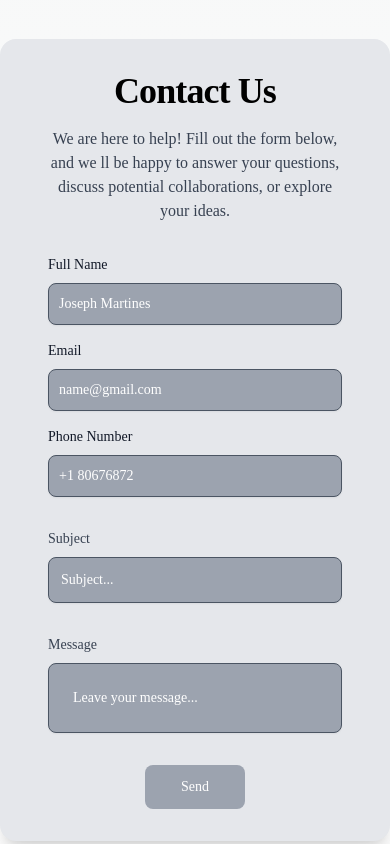
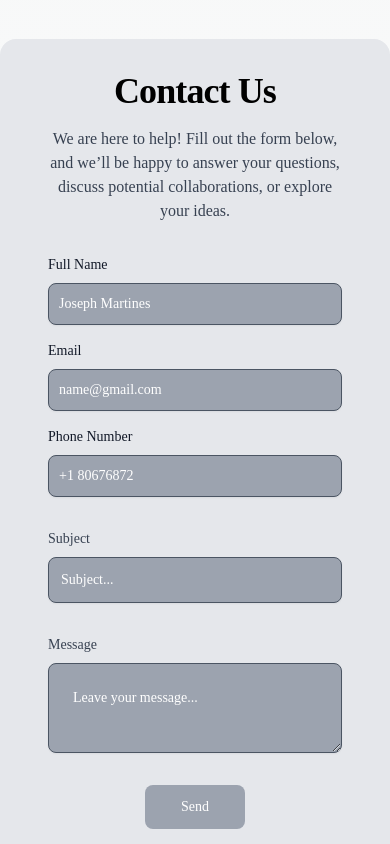
Before and after one commit to franmartos11/VisualPeephole, a Next.js app: page /bim in a window 390 px wide. Shown: the part 5320-6164 px from the top of the page. Built offline with nearby package versions, Linux system fonts and the light colour scheme; a web font is replaced by a local one.

Commit message:
changes add service for emails

```diff
--- a/package.json
+++ b/package.json
@@ -17,6 +17,7 @@
     "cobe": "^0.6.3",
     "framer-motion": "^11.3.28",
     "next": "14.2.5",
+    "nodemailer": "^6.9.16",
     "react": "^18",
     "react-dom": "^18",
     "tailwind-merge": "^2.5.2",
@@ -25,6 +26,7 @@
   },
   "devDependencies": {
     "@types/node": "^20",
+    "@types/nodemailer": "^6.4.16",
     "@types/react": "^18",
     "@types/react-dom": "^18",
     "eslint": "^8",
--- a/src/app/Components/Forms/Form.tsx
+++ b/src/app/Components/Forms/Form.tsx
@@ -1,89 +1,132 @@
-export default function Form() {
+'use client'
+import { useState, ChangeEvent, FormEvent } from 'react';
+
+type FormData = {
+  name: string;
+  email: string;
+  pn: string;
+  subject: string;
+  message: string;
+};
+
+export default function ContactForm() {
+  const [formData, setFormData] = useState<FormData>({
+    name: '',
+    email: '',
+    pn: '',
+    subject: '',
+    message: '',
+  });
+
+  const handleChange = (e: ChangeEvent<HTMLInputElement | HTMLTextAreaElement>) => {
+    const { name, value } = e.target;
+    setFormData((prev) => ({ ...prev, [name]: value }));
+  };
+
+  const handleSubmit = async (e: FormEvent<HTMLFormElement>) => {
+    e.preventDefault();
+
+    try {
+      const response = await fetch('/api/sendEmail', {
+        method: 'POST',
+        headers: {
+          'Content-Type': 'application/json',
+        },
+        body: JSON.stringify(formData),
+      });
+
+      if (response.ok) {
+        alert('Correo enviado exitosamente');
+        setFormData({ name: '', email: '', pn: '', subject: '', message: '' });
+      } else {
+        alert('Hubo un problema al enviar el correo');
+      }
+    } catch (error) {
+      console.error(error);
+      alert('Error al enviar el correo');
+    }
+  };
+
   return (
-        <section className=" pt-[5rem] pb-[3rem] gowun-batang-regular">
+    <section className="pt-[5rem] pb-[3rem] gowun-batang-regular">
       <div className="py-[2rem] lg:py-16 px-[3rem] mx-auto max-w-screen-md bg-gray-200 rounded-[1rem] shadow-xl">
-                <h2 className="mb-4 text-4xl tracking-tight font-extrabold text-black text-center ">
+        <h2 className="mb-4 text-4xl tracking-tight font-extrabold text-black text-center">
           Contact Us
         </h2>
         <p className="mb-8 lg:mb-16 font-light text-center text-gray-700 sm:text-xl">
-                    We are here to help! Fill out the form below, and we ll be happy to answer your questions, discuss potential collaborations, or explore your ideas.
+          We are here to help! Fill out the form below, and we’ll be happy to answer your questions, discuss potential collaborations, or explore your ideas.
         </p>
-                <form
-                    action="https://formsubmit.co/298aa790e26e9bf9a4dee6437211f8e1"
-                    method="POST"
-                    className="space-y-8"
-                >
+        <form onSubmit={handleSubmit} className="space-y-8">
           <div className="-mx-2 md:items-center md:flex">
             <div className="flex-1 px-2">
-                            <label className="block mb-2 text-sm text-gray-900">
-                                Full Name
-                            </label>
+              <label className="block mb-2 text-sm text-gray-900">Full Name</label>
               <input
                 type="text"
-                                id="name"
                 name="name"
-                                className="shadow-sm  border   text-sm rounded-lg focus:ring-primary-500 focus:border-primary-500 block w-full p-2.5 bg-gray-400 border-gray-600 placeholder-white text-black focus:ring-primary-500 focus:border-primary-500 shadow-sm-light"
+                value={formData.name}
+                onChange={handleChange}
+                className="shadow-sm border text-sm rounded-lg focus:ring-primary-500 focus:border-primary-500 block w-full p-2.5 bg-gray-400 border-gray-600 placeholder-white text-black shadow-sm-light"
                 placeholder="Joseph Martines"
-                                required />
-
+                required
+              />
             </div>
 
             <div className="flex-1 px-2 mt-4 md:mt-0">
-                            <label className="block mb-2 text-sm text-gray-900">
-                                Email
-                            </label>
+              <label className="block mb-2 text-sm text-gray-900">Email</label>
               <input
                 type="email"
-                                id="email"
                 name="email"
-                                className="shadow-sm  border   text-sm rounded-lg focus:ring-primary-500 focus:border-primary-500 block w-full p-2.5 bg-gray-400 border-gray-600 placeholder-white text-black focus:ring-primary-500 focus:border-primary-500 shadow-sm-light"
-                                placeholder="name@gmail.com" />
+                value={formData.email}
+                onChange={handleChange}
+                className="shadow-sm border text-sm rounded-lg focus:ring-primary-500 focus:border-primary-500 block w-full p-2.5 bg-gray-400 border-gray-600 placeholder-white text-black shadow-sm-light"
+                placeholder="name@gmail.com"
+                required
+              />
             </div>
+
             <div className="flex-1 px-2 mt-4 md:mt-0">
-                            <label className="block mb-2 text-sm text-gray-900">
-                                Phone Number
-                            </label>
+              <label className="block mb-2 text-sm text-gray-900">Phone Number</label>
               <input
                 type="text"
-                                id="pn"
                 name="pn"
-                                className="shadow-sm  border   text-sm rounded-lg focus:ring-primary-500 focus:border-primary-500 block w-full p-2.5 bg-gray-400 border-gray-600 placeholder-white text-black focus:ring-primary-500 focus:border-primary-500 shadow-sm-light"
-                                placeholder="+1 80676872" />
+                value={formData.pn}
+                onChange={handleChange}
+                className="shadow-sm border text-sm rounded-lg focus:ring-primary-500 focus:border-primary-500 block w-full p-2.5 bg-gray-400 border-gray-600 placeholder-white text-black shadow-sm-light"
+                placeholder="+1 80676872"
+                required
+              />
             </div>
           </div>
 
-
           <div>
-                        <label className="block mb-2 text-sm font-medium text-gray-700">
-                            Subject
-                        </label>
+            <label className="block mb-2 text-sm font-medium text-gray-700">Subject</label>
             <input
               type="text"
-                            id="subject"
-                            name="Subject"
-                            className="block p-3 w-full text-sm rounded-lg border  shadow-sm focus:ring-primary-500 focus:border-primary-500 bg-gray-400 border-gray-600 placeholder-white text-black focus:ring-primary-500 focus:border-primary-500 shadow-sm-light"
+              name="subject"
+              value={formData.subject}
+              onChange={handleChange}
+              className="block p-3 w-full text-sm rounded-lg border shadow-sm focus:ring-primary-500 focus:border-primary-500 bg-gray-400 border-gray-600 placeholder-white text-black shadow-sm-light"
               placeholder="Subject..."
-
+              required
             />
           </div>
 
-                    <div className="sm:col-span-2 ">
-                        <label className="block mb-2 text-sm font-medium text-gray-700">
-                            Message
-                        </label>
-                        <input
-                            type="message"
-                            id="message"
-                            name="mensaje"
-                            className="block p-6 w-full text-sm  rounded-lg shadow-sm border  focus:ring-primary-500 focus:border-primary-500 bg-gray-400 border-gray-600 placeholder-white text-black focus:ring-primary-500 focus:border-primary-500"
+          <div className="sm:col-span-2">
+            <label className="block mb-2 text-sm font-medium text-gray-700">Message</label>
+            <textarea
+              name="message"
+              value={formData.message}
+              onChange={handleChange}
+              className="block p-6 w-full text-sm rounded-lg shadow-sm border focus:ring-primary-500 focus:border-primary-500 bg-gray-400 border-gray-600 placeholder-white text-black shadow-sm-light"
               placeholder="Leave your message..."
               required
-                        ></input>
+            ></textarea>
           </div>
-                    <div className=" text-center ">
+
+          <div className="text-center">
             <button
               type="submit"
-                            className="py-3 px-9 text-sm font-medium text-center  text-white rounded-lg bg-gray-400 sm:w-fit hover:bg-blue-500 focus:ring-4 focus:outline-none focus:ring-primary-300 "
+              className="py-3 px-9 text-sm font-medium text-center text-white rounded-lg bg-gray-400 sm:w-fit hover:bg-blue-500 focus:ring-4 focus:outline-none focus:ring-primary-300"
             >
               Send
             </button>
--- /dev/null
+++ b/src/pages/api/sendEmail.ts
@@ -0,0 +1,42 @@
+// pages/api/sendEmail.ts
+import type { NextApiRequest, NextApiResponse } from 'next';
+import nodemailer from 'nodemailer';
+
+type Data = {
+  success: boolean;
+  message?: string;
+};
+
+export default async function handler(
+  req: NextApiRequest,
+  res: NextApiResponse<Data>
+) {
+  if (req.method === 'POST') {
+    const { name, email, pn, subject, message } = req.body;
+
+
+    const transporter = nodemailer.createTransport({
+      service: 'gmail',
+      auth: {
+        user: EMAIL_USER,
+        pass: EMAIL_PASS,
+      },
+    });
+
+    try {
+      await transporter.sendMail({
+        from: `"${name}" <${email}>`,
+        to: 'franmartos11@gmail.com',
+        subject: subject,
+        text: `Phone Number: ${pn}\n\n${message}`,
+      });
+
+      res.status(200).json({ success: true });
+    } catch (error) {
+      console.error(error);
+      res.status(500).json({ success: false, message: 'Error sending email' });
+    }
+  } else {
+    res.status(405).json({ success: false, message: 'Method not allowed' });
+  }
+}
```
Also changed, not shown: 1 other file (tests, documents, lock files or other folders). Lines whose indentation alone changed are shown as unchanged.
